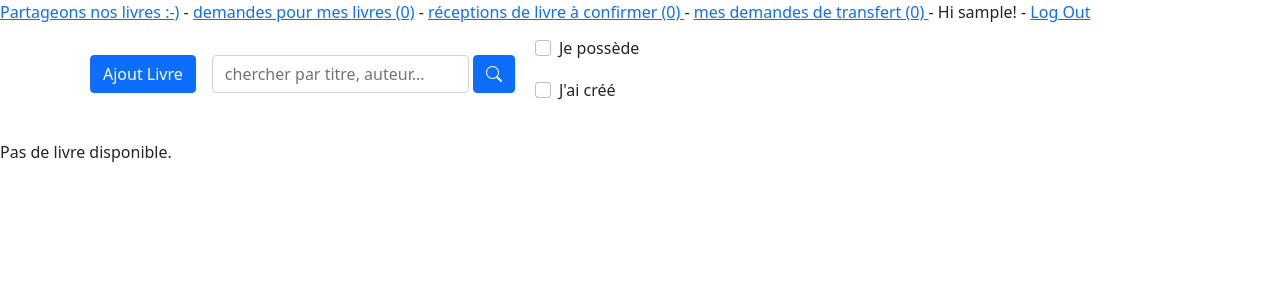
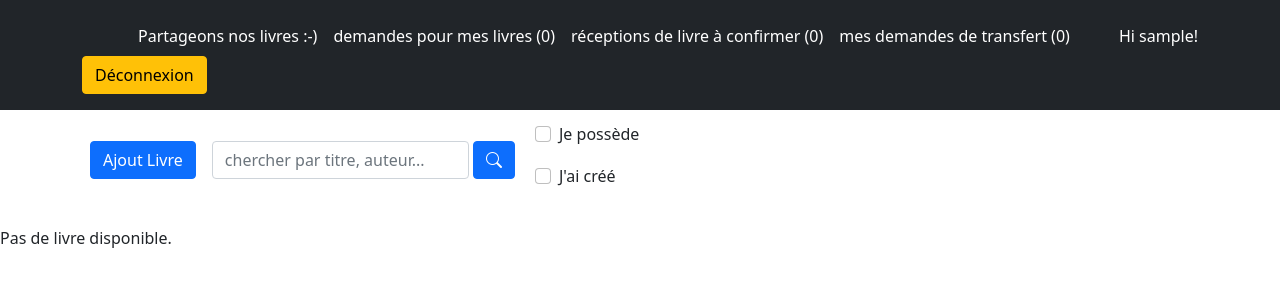
Before and after one commit to ngandriau/livrepartage, a Django app: page /livres/ in a window 1280 px wide. Shown: the top 300 px of the page. Run offline with Django 4.2, Linux system fonts and the light colour scheme; the visitor is signed in with stand-in values (Sample User, id 1); data that the repository does not hold is empty.

Commit message:
header switch to bootstrap look

```diff
--- a/livres/templates/livres/common_header.html
+++ b/livres/templates/livres/common_header.html
@@ -1,9 +1,34 @@
-<a href="{% url 'livres:index' %}"  >Partageons nos livres :-)</a> -
-<a href="{% url 'livres:listtransfertmeslivre' %}">demandes pour mes livres ({{ demandes_transfert_mes_livres_list|length }})</a> -
-<a href="{% url 'livres:listreceptionaconfirmer' %}">réceptions de livre &agrave; confirmer ({{receptions_live_a_confirmer_list|length }}) </a> -
-<a href="{% url 'livres:listmesdemandestransfert' %}">mes demandes de transfert ({{mes_demandes_transfert_list|length }}) </a> -
-{% if user.is_authenticated %}
-  Hi {{ user.username }}! - <a href="{% url 'logout' %}">Log Out</a>
-{% else %}
-  !!!You are not logged in - <a href="{% url 'login' %}">Log In</a>
-{% endif %}
+<header class="p-3 bg-dark text-white">
+    <div class="container">
+        <div class="d-flex flex-wrap align-items-center justify-content-center justify-content-lg-start">
+            <a href="/" class="d-flex align-items-center mb-2 mb-lg-0 text-white text-decoration-none">
+                <svg class="bi me-2" width="40" height="32" role="img" aria-label="Bootstrap">
+                    <use xlink:href="#bootstrap"/>
+                </svg>
+            </a>
+
+            <ul class="nav col-12 col-lg-auto me-lg-auto mb-2 justify-content-center mb-md-0">
+                <li><a href="{% url 'livres:index' %}" class="nav-link px-2 text-white">Partageons nos livres :-)</a>
+                </li>
+                <li><a href="{% url 'livres:listtransfertmeslivre' %}" class="nav-link px-2 text-white">demandes pour
+                    mes livres ({{ demandes_transfert_mes_livres_list|length }})</a></li>
+                <li><a href="{% url 'livres:listreceptionaconfirmer' %}" class="nav-link px-2 text-white">réceptions de
+                    livre &agrave; confirmer ({{ receptions_live_a_confirmer_list|length }}) </a></li>
+                <li><a href="{% url 'livres:listmesdemandestransfert' %}" class="nav-link px-2 text-white">mes demandes
+                    de transfert ({{ mes_demandes_transfert_list|length }}) </a></li>
+            </ul>
+
+
+            {% if user.is_authenticated %}
+                <div class="text-end">
+                Hi {{ user.username }}!
+                </div>
+                <div class="text-end">
+                    <form action="{% url 'logout' %}" method="get">
+                    <button type="submit" class="btn btn-warning">Déconnexion</button>
+                    </form>
+            </div>
+            {% endif %}
+        </div>
+    </div>
+</header>
```
